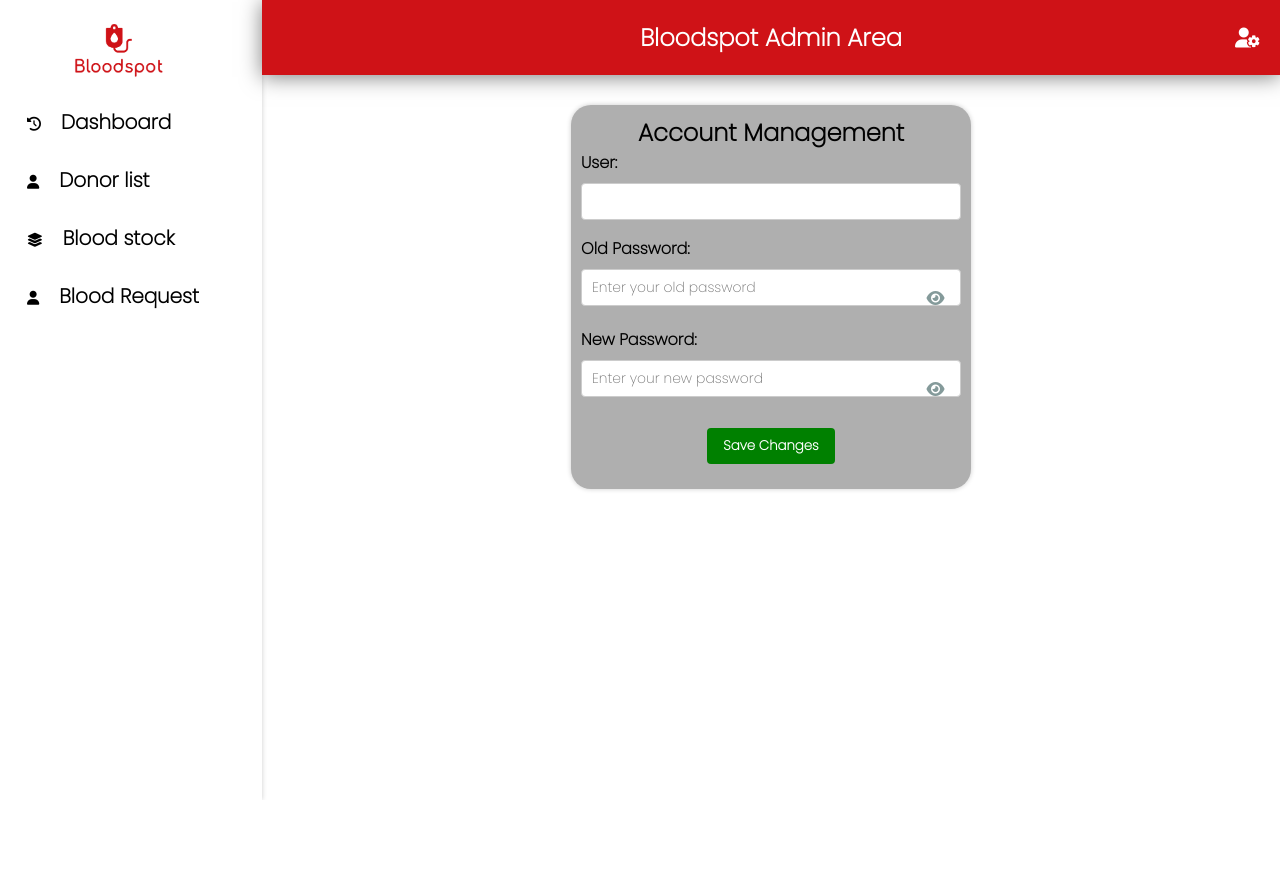
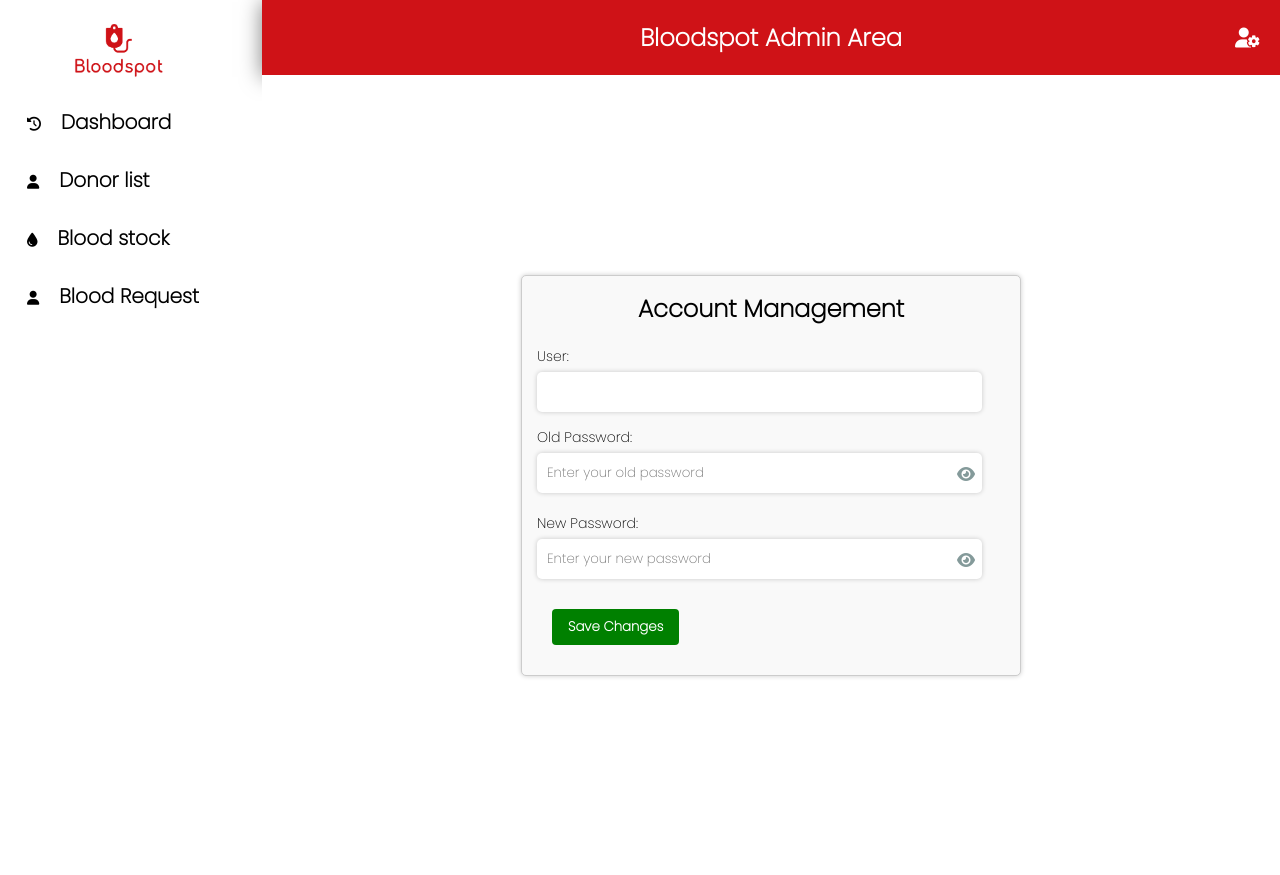
Before and after one commit to Dinanath99/Bloodspot, a PHP site: page /admin/adminsetting.php in a window 1280 px wide. Before the commit the page ends 799 px from the top, so only its background shows below. Run offline with PHP 8.4, Linux system fonts and the light colour scheme; the visitor is signed in with stand-in values (Sample User, id 1); data that the repository does not hold is empty.

Commit message:
setting updated

```diff
--- a/admin/admin.php
+++ b/admin/admin.php
@@ -66,7 +66,7 @@
                         <span class="nav-item">Blood stock</span>
                     </a></li>
                 <li><a href="requestlist.php">
-                        <i class="fas fa-user"></i>
+                        <i class="fa-solid fa-users"></i>
                         <span class="nav-item">Blood Requester</span>
                     </a></li>
 
--- a/admin/adminsetting.php
+++ b/admin/adminsetting.php
@@ -43,54 +43,70 @@
     <style>
     .setting {
         display: flex;
-            justify-content: column;
+        justify-content: center;
         align-items: center;
-            margin: 30px;
-            /* background-color: orange; */
+        flex-wrap: wrap;
+        width: 100%;
+        height: 100vh;
+        background: #fff;
+    }
+
+    .edit {
+        width: 500px;
+        max-height: 600px;
+        /* margin: 50px auto; */
+        padding: 15px;
+        background-color: #f9f9f9;
+        border: 1px solid #ccc;
+        border-radius: 5px;
+        box-shadow: 0px 0px 5px rgba(0, 0, 0, 0.2);
+    }
+
+    /* Form title */
+    h2 {
+        font-size: 24px;
+        text-align: center;
+        margin-bottom: 20px;
+    }
+
+    /* Form labels */
+    label {
+        display: block;
+        font-size: 14px;
+        margin-bottom: 5px;
+    }
+
+    /* signup success*/
+    .message {
+        margin-top: 15px;
+        padding: 10px;
+        color: red;
+        text-align: center;
+        font-weight: bold;
+        font-size: 16px;
+    }
+
+    input {
+        width: 95%;
+        padding: 10px;
+        border-radius: 5px;
+        border: none;
+        margin-bottom: 15px;
+        color: black;
+        box-shadow: 0px 0px 5px rgba(0, 0, 0, 0.2);
+    }
+
+    input:focus {
+        outline: none;
+        border: 2px solid red;
+    }
 
 
-        }
-
-        h2 {
-            text-align: center;
-        }
-
-        form {
-            min-width: 400px;
-            margin: 0 auto;
-            /* background: rebeccapurple; */
-            border-radius: 20px;
-            padding: 10px;
-                    background-color: #AFAFAF;
-            box-shadow: 0 0 5px rgba(0, 0, 0, .2);
-        }
-
-        .form-group {
-            margin-bottom: 0px;
-        }
-
-        .form-group label {
-            display: block;
-            font-weight: 700;
-            margin-bottom: 0.5em;
-        }
-
-        .form-group input[type="text"],
-                .form-group input[type="email"],
-                .form-group input[type="number"],
-                .form-group input[type="password"] {
-                    width: 100%;
-                    padding: 7px 10px;
-                    border: 1px solid #ccc;
-                    border-radius: 4px;
-                    margin-bottom: 2vh;
-                    font-size: 0.87rem;
-                }
-
+    /* Form submit button */
     .btn-group {
         margin: 15px;
         display: flex;
-            justify-content: center;
+        justify-content: space-between;
         align-items: center;
     }
 
@@ -105,49 +121,32 @@
 
     #saveBtn {
         background-color: green;
-            text-align: center;
     }
 
-        .btn-group button:hover {
-            opacity: 0.8;
+    #deleteBtn {
+        background-color: #cf1217;
     }
 
-        .success {
-            margin-top: 15px;
-            padding: 10px;
-            color: green;
-            text-align: center;
-            font-weight: bold;
-            font-size: 16px;
-        }
 
-        .invalid {
-            margin-top: 15px;
-            padding: 10px;
-            color: red;
-            text-align: center;
-            font-weight: bold;
-            font-size: 16px;
-        }
     .error-message {
         font-size: 14px;
         margin-bottom: 5px;
         color: rgb(182, 35, 35);
     }
+
     #hideclose,
     #Chideclose {
         display: none;
     }
-                .form-group{
+
+    .toggle-password {
         position: relative;
     }
 
-   .setting .fa-eye, .fa-eye-slash{
+    .toggle-password i {
         position: absolute;
-        left: 27vw;
-        top: 6.7vh;
-        color: #849a9a;
-        cursor: pointer;
+        right: 30px;
+        top: 39px;
     }
     </style>
 </head>
@@ -169,7 +168,7 @@
                         <span class="nav-item">Donor list</span>
                     </a></li>
                 <li><a href="bloodstock.php">
-                        <i class="fa-solid fa-layer-group"></i>
+                        <i class="fa-solid fa-droplet"></i>
                         <span class="nav-item">Blood stock</span>
                     </a></li>
                 <li><a href="requestlist.php">
@@ -197,6 +196,8 @@
 
 
             <div class="setting">
+                <div class="edit">
+
 
                     <form method="post" action="#">
                         <h2>Account Management</h2>
@@ -214,9 +215,10 @@
                             <input type="text" id="name" name="name" value="<?php echo $user['username'] ?>" readonly>
                         </div>
 
-                    <div class="form-group">
+                        <div class="toggle-password">
                             <label for="password">Old Password:</label>
-                        <input type="password" id="old_password" name="old_password" placeholder="Enter your old password">
+                            <input type="password" id="old_password" name="old_password"
+                                placeholder="Enter your old password">
                             <span class="eye" onclick="togglePassword()">
                                 <i id="hideopen" class="fa-solid fa-eye" style="color: #849a9a;"></i>
                                 <i id="hideclose" class="fa-solid fa-eye-slash" style="color: #849a9a;"></i>
@@ -224,7 +226,7 @@
                             <div id="old-password-error" class="error-message"></div>
                         </div>
 
-                    <div class="form-group">
+                        <div class="toggle-password">
                             <label for="password">New Password:</label>
                             <input type="password" id="password" name="password" placeholder="Enter your new password">
                             <span class="eye" onclick="toggleCPassword()">
@@ -239,6 +241,8 @@
 
                     </form>
                     <script src="../setting_js.js"></script>
+
+                </div>
             </div>
         </section>
 
--- a/admin/bloodstock.php
+++ b/admin/bloodstock.php
@@ -57,7 +57,7 @@
                         <span class="nav-item">Blood stock</span>
                     </a></li>
                 <li><a href="requestlist.php">
-                        <i class="fas fa-user"></i>
+                        <i class="fa-solid fa-users"></i>
                         <span class="nav-item">Blood Requester</span>
                     </a></li>
 
--- a/admin/donorlist.php
+++ b/admin/donorlist.php
@@ -77,7 +77,7 @@
                         <span class="nav-item">Blood stock</span>
                     </a></li>
                 <li><a href="requestlist.php">
-                        <i class="fas fa-user"></i>
+                        <i class="fa-solid fa-users"></i>
                         <span class="nav-item">Blood Request</span>
                     </a></li>
 
--- a/admin/requestlist.php
+++ b/admin/requestlist.php
@@ -231,7 +231,7 @@
                         <span class="nav-item">Blood stock</span>
                     </a></li>
                 <li><a class="active" href="requestlist.php">
-                        <i class="fas fa-user"></i>
+                        <i class="fa-solid fa-users"></i>
                         <span class="nav-item">Blood Request</span>
                     </a></li>
 
--- a/bloodstock.php
+++ b/bloodstock.php
@@ -42,7 +42,7 @@
                         <span class="nav-item">Donate Blood</span>
                     </a></li>
                 <li><a href="requestblood.php">
-                        <i class="fa-solid fa-layer-group"></i>
+                        <i class="fa-solid fa-users"></i>
                         <span class="nav-item">Request Blood</span>
                     </a></li>
                 <li><a class="active" href="bloodstock.php">
@@ -50,10 +50,6 @@
                         <span class="nav-item">Blood stock</span>
                     </a></li>
 
-                <li><a href="#">
-                        <i class="fas fa-question-circle"></i>
-                        <span class="nav-item">Help</span>
-                    </a></li>
 
             </ul>
         </nav>
--- a/donateblood.php
+++ b/donateblood.php
@@ -44,7 +44,7 @@
                         <span class="nav-item">Donate Blood</span>
                     </a></li>
                 <li><a href="requestblood.php">
-                        <i class="fa-solid fa-layer-group"></i>
+                        <i class="fa-solid fa-users"></i>
                         <span class="nav-item">Request Blood</span>
                     </a></li>
                 <li><a href="bloodstock.php">
@@ -52,10 +52,6 @@
                         <span class="nav-item">Blood stock</span>
                     </a></li>
 
-                <li><a href="#">
-                        <i class="fas fa-question-circle"></i>
-                        <span class="nav-item">Help</span>
-                    </a></li>
 
             </ul>
         </nav>
--- a/requestblood.php
+++ b/requestblood.php
@@ -41,7 +41,7 @@
                         <span class="nav-item">Donate Blood</span>
                     </a></li>
                 <li><a class="active" href="requestblood.php">
-                        <i class="fa-solid fa-layer-group"></i>
+                        <i class="fa-solid fa-users"></i>
                         <span class="nav-item">Request Blood</span>
                     </a></li>
                 <li><a href="bloodstock.php">
@@ -49,10 +49,6 @@
                         <span class="nav-item">Blood stock</span>
                     </a></li>
 
-                <li><a href="#">
-                        <i class="fas fa-question-circle"></i>
-                        <span class="nav-item">Help</span>
-                    </a></li>
 
             </ul>
         </nav>
--- a/userdashboard.php
+++ b/userdashboard.php
@@ -66,7 +66,7 @@
                         <span class="nav-item">Donate Blood</span>
                     </a></li>
                 <li><a href="requestblood.php">
-                        <i class="fa-solid fa-layer-group"></i>
+                        <i class="fa-solid fa-users"></i>
                         <span class="nav-item">Request Blood</span>
                     </a></li>
                 <li><a href="bloodstock.php">
```
Also changed, not shown: css/adminlogin.css (+14 -1 lines), login.css (+13 -1 lines), setting.php (+72 -55 lines). Lines whose indentation alone changed are shown as unchanged.
